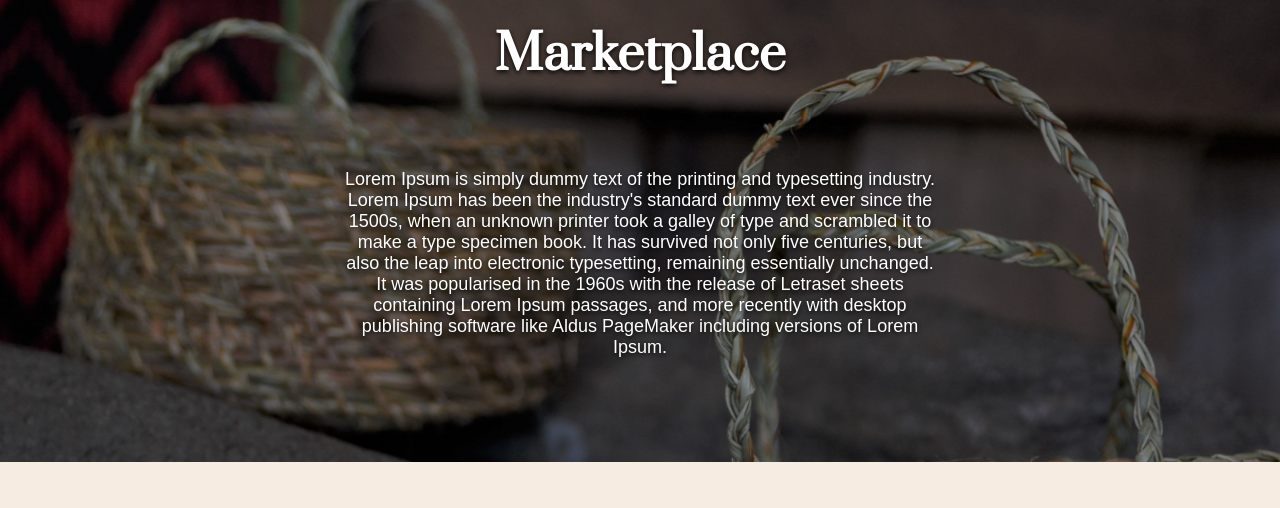
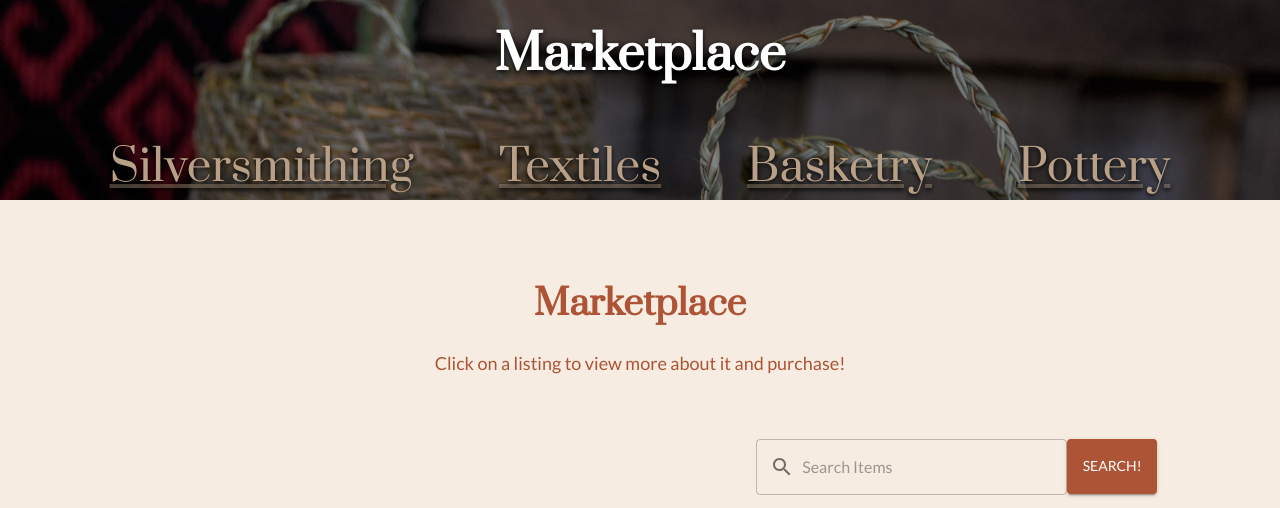
Before and after one commit to maxventer00/mapuche-art-school, a React (Create React App) app: page /marketplace in a window 1280 px wide. Shown: the part 128-636 px from the top of the page. Built offline with nearby package versions, Linux system fonts and the light colour scheme; no server answers; the database is empty; a web font is replaced by a local one; what google-maps-react would draw is missing.

Commit message:
adding page content

```diff
--- a/src/containers/Home/home.tsx
+++ b/src/containers/Home/home.tsx
@@ -159,15 +159,10 @@ function Home() {
         <h1 className={`${classes.h1_header}`}>Mapuche Art School</h1>
 
         <span className={`${classes.description}`}>
-          Lorem Ipsum is simply dummy text of the printing and typesetting
-          industry. Lorem Ipsum has been the industry's standard dummy text ever
-          since the 1500s, when an unknown printer took a galley of type and
-          scrambled it to make a type specimen book. It has survived not only
-          five centuries, but also the leap into electronic typesetting,
-          remaining essentially unchanged. It was popularised in the 1960s with
-          the release of Letraset sheets containing Lorem Ipsum passages, and
-          more recently with desktop publishing software like Aldus PageMaker
-          including versions of Lorem Ipsum. Yup
+        <p>- The School of Arts and Crafts was created in 2018, promoted by CONADI as one of the components of the Puel Nahuelbuta Indigenous Development Area. </p>
+        <p>- The area covered corresponds to the Nagche Territory, which includes the Mapuche communities of Chol Chol, Galvarino, Traiguén, Lumaco, Los Sauces and Purén.</p>
+        <p>- Silversmithing, textiles, pottery, basketry,carving.</p>
+
         </span>
 
         {loggedIn ? null : (
--- a/src/containers/Marketplace/marketplace.tsx
+++ b/src/containers/Marketplace/marketplace.tsx
@@ -22,6 +22,7 @@ import { useHistory } from "react-router";
 import marketplaceBackground from "../../images/marketplaceBackground.jpg";
 import Footer from "../Shared/footer";
 import Navbar from "../Shared/Navbar";
+import MarketplaceBar from "../Shared/MarketplaceBar";
 import app from "../../base";
 import { doc, getDocs } from "firebase/firestore";
 import { Parallax } from "react-parallax";
@@ -376,8 +377,41 @@ function Marketplace() {
 
       <Parallax bgImage={marketplaceBackground} strength={600}>
         <h1 className={classes.h1_header}>Marketplace</h1>
-
-        <span className={classes.description}>
+        <MarketplaceBar />
+        <span style={{ display: "none"}}className={classes.description}>
+          Lorem Ipsum is simply dummy text of the printing and typesetting
+          industry. Lorem Ipsum has been the industry's standard dummy text ever
+          since the 1500s, when an unknown printer took a galley of type and
+          scrambled it to make a type specimen book. It has survived not only
+          five centuries, but also the leap into electronic typesetting,
+          remaining essentially unchanged. It was popularised in the 1960s with
+          the release of Letraset sheets containing Lorem Ipsum passages, and
+          more recently with desktop publishing software like Aldus PageMaker
+          including versions of Lorem Ipsum.
+        </span>
+        <span style={{ display: "none"}}className={classes.description}>
+          Lorem Ipsum is simply dummy text of the printing and typesetting
+          industry. Lorem Ipsum has been the industry's standard dummy text ever
+          since the 1500s, when an unknown printer took a galley of type and
+          scrambled it to make a type specimen book. It has survived not only
+          five centuries, but also the leap into electronic typesetting,
+          remaining essentially unchanged. It was popularised in the 1960s with
+          the release of Letraset sheets containing Lorem Ipsum passages, and
+          more recently with desktop publishing software like Aldus PageMaker
+          including versions of Lorem Ipsum.
+        </span>
+        <span style={{ display: "none"}}className={classes.description}>
+          Lorem Ipsum is simply dummy text of the printing and typesetting
+          industry. Lorem Ipsum has been the industry's standard dummy text ever
+          since the 1500s, when an unknown printer took a galley of type and
+          scrambled it to make a type specimen book. It has survived not only
+          five centuries, but also the leap into electronic typesetting,
+          remaining essentially unchanged. It was popularised in the 1960s with
+          the release of Letraset sheets containing Lorem Ipsum passages, and
+          more recently with desktop publishing software like Aldus PageMaker
+          including versions of Lorem Ipsum.
+        </span>
+        <span style={{ display: "none"}}className={classes.description}>
           Lorem Ipsum is simply dummy text of the printing and typesetting
           industry. Lorem Ipsum has been the industry's standard dummy text ever
           since the 1500s, when an unknown printer took a galley of type and
--- /dev/null
+++ b/src/containers/Shared/MarketplaceBar.tsx
@@ -0,0 +1,71 @@
+
+import { AppBar, Link, Toolbar, Typography } from "@mui/material";
+import { createStyles, makeStyles } from "@mui/styles";
+
+
+//creating an instance of makestyles function
+const Styles = makeStyles(
+  (theme: { breakpoints: { down: (arg0: string) => any } }) =>
+    createStyles({
+      //styling for components
+      breakpoints: {
+        values: {
+          xs: 0,
+          sm: 600,
+          md: 900,
+          lg: 1200,
+          xl: 1700,
+        },
+      },
+      linkbar: {
+        justifyContent: "space-evenly",
+        backgroundColor: "0",
+        background: "0!important",
+      },
+      bar: {
+        position: "fixed"
+      },
+      link: {
+        "textDecorationLine": "none",
+        fontFamily: "Prata!important",
+        "text-shadow": "0px 2px 5px rgba(0,0,0,0.92)",
+        textShadowColor: "0 0 5px rgba(255,255,255,.5)",
+        "font-size": "2.75rem!important",
+        color: "white",
+      },
+    })
+);
+
+//components and functions here
+export default function MarketplaceBar() {
+
+  const classes = Styles();
+
+  return (
+    <AppBar style={{ background: "0" ,"boxShadow": "none","position": "static" }} className={classes.bar}>
+      <Toolbar className={classes.linkbar}>
+
+        <Typography className={classes.link}>
+          <Link>
+            Silversmithing
+          </Link>
+        </Typography>
+        <Typography className={classes.link}>
+          <Link>
+            Textiles
+          </Link>
+        </Typography>
+        <Typography className={classes.link}>
+          <Link>
+            Basketry
+          </Link>
+        </Typography>
+        <Typography className={classes.link}>
+          <Link>
+            Pottery
+          </Link>
+        </Typography>
+      </Toolbar>
+    </AppBar>
+  );
+}
```
